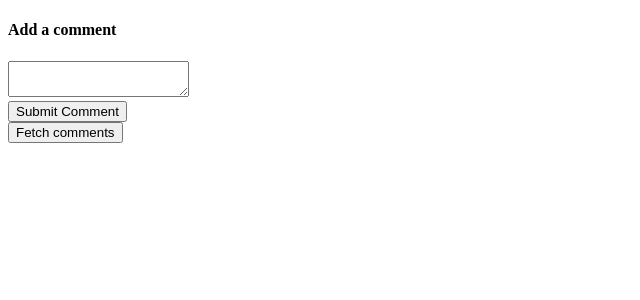
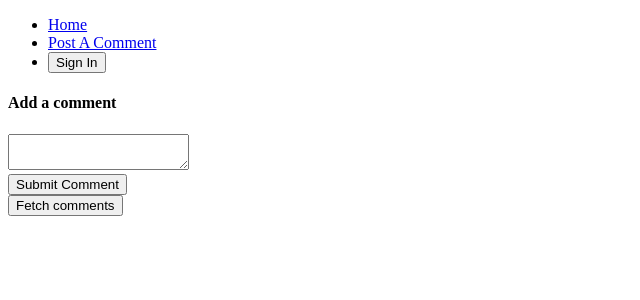
Before and after one commit to bloom510/react-redux-comments, a React (Create React App) app: page /post in a window 1280 px wide. Shown: the top 300 px of the page, without its empty margins (0-640 px from the left). Built offline with nearby package versions, Linux system fonts and the light colour scheme.

Commit message:
Prepares for Auth HOC

```diff
--- a/src/components/App.jsx
+++ b/src/components/App.jsx
@@ -1,13 +1,55 @@
-import React from 'react';
-import { Route } from 'react-router-dom';
+import React, { Component } from 'react';
+import { Route, Link } from 'react-router-dom';
+import { connect } from 'react-redux';
 import CommentBox from 'components/CommentBox';
 import CommentList from 'components/CommentList';
+import * as actions from 'actions';
 
-export default () => {
-    return (
-        <div>
-            <Route path='/post' component={CommentBox} />
-            <Route path='/' exact component={CommentList} />
-        </div>
-    )
+class App extends Component {
+    renderButton() {
+        if(this.props.auth) {
+            return (
+                <button onClick={() => this.props.changeAuth(false)}>
+                    Sign Out
+                </button>
+            )
+        } else {
+            return (
+                <button onClick={() => this.ptops.changeAuth(true)}>
+                    Sign In
+                </button>
+            )
+        }
+    }
+    renderHeader() {
+        return (
+            <ul>
+                <li>
+                    <Link to='/'>Home</Link>
+                </li>
+                <li>
+                    <Link to='/post'>Post A Comment</Link>
+                </li>
+                <li>
+                    {this.renderButton()}
+                </li>
+            </ul>
+        )
+    }
+    render() {
+        return (
+            <div>
+                {this.renderHeader()}
+                <Route path='/post' component={CommentBox} />
+                <Route path='/' exact component={CommentList} />
+            </div>
+        );
+    }
 };
+
+function mapStateToProps(state) {
+    return {
+        auth: state.auth
+    }
+}
+export default connect(mapStateToProps, actions)(App);
--- a/src/reducers/index.js
+++ b/src/reducers/index.js
@@ -1,6 +1,8 @@
 import { combineReducers } from 'redux';
+import authReducer from 'reducers/auth';
 import commentsReducer from 'reducers/comments';
 
 export default combineReducers({
-    comments: commentsReducer
+    comments: commentsReducer,
+    auth: authReducer
 });
```
